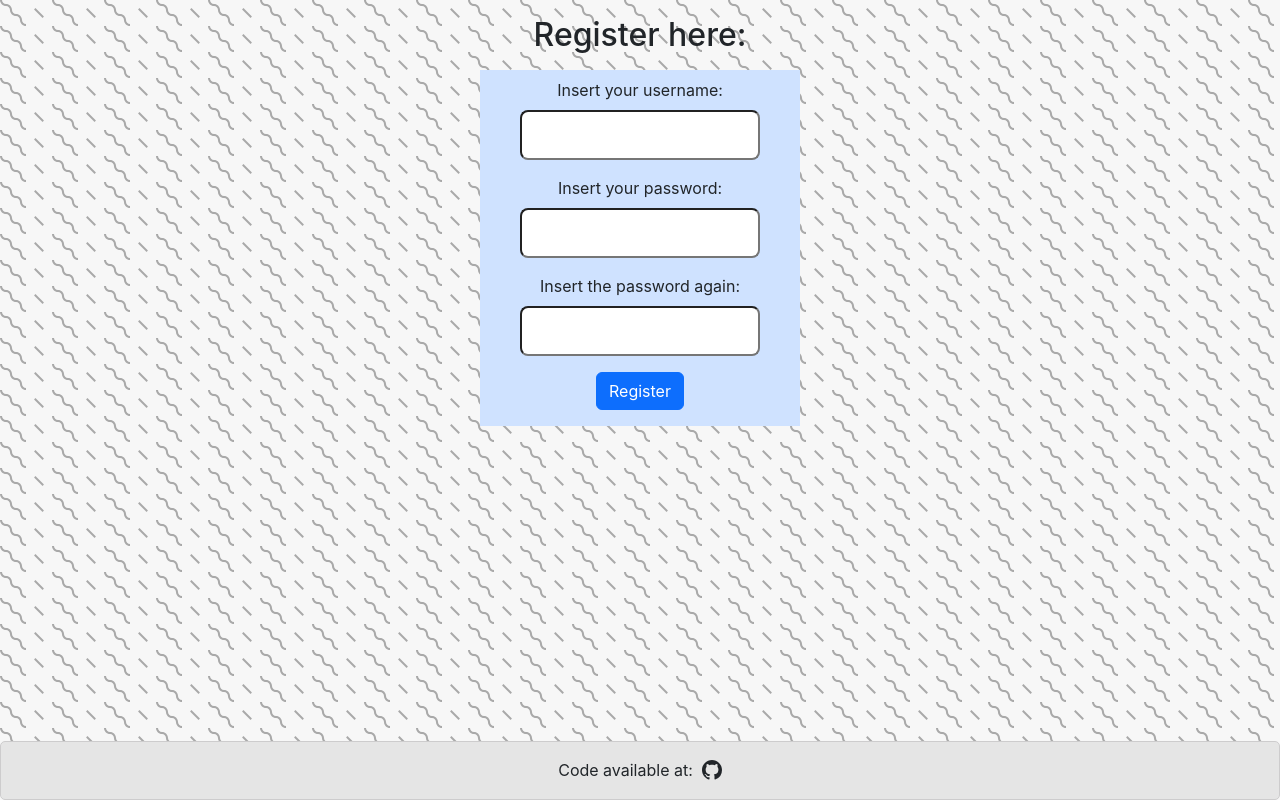
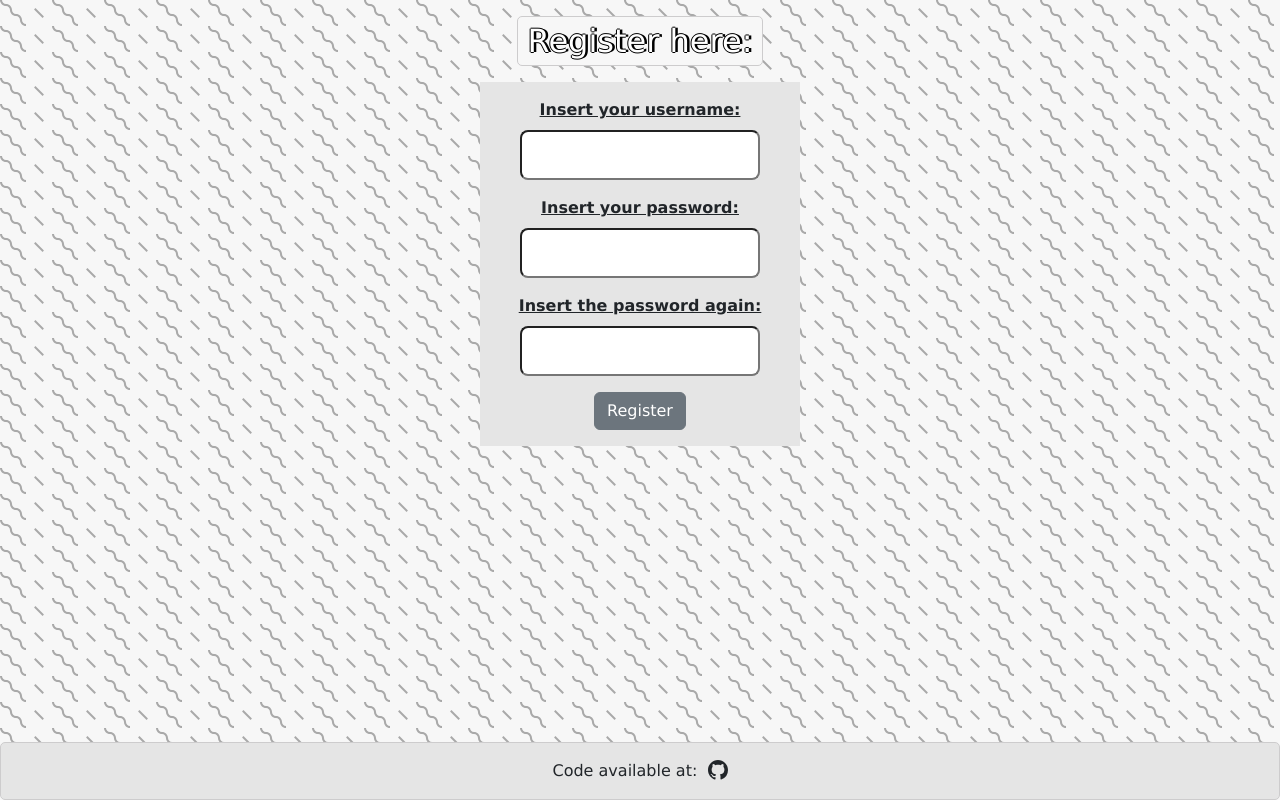
Before and after one commit to ernestsmotlak/ChatApp, a React (Create React App) app in the folder briscuola/: page /register in a window 1280 px wide. Built offline with nearby package versions, Linux system fonts and the light colour scheme; no server answers.

Commit message:
Finished!!!

```diff
--- a/briscuola/src/Login_SignUp/Login.js
+++ b/briscuola/src/Login_SignUp/Login.js
@@ -65,11 +65,11 @@
                 onSubmit={handleSubmit}
                 style={{ backgroundColor: '#e5e5e5', borderColor: '#cdcccd', borderWidth: '1px', borderStyle: 'solid', borderRadius: '5px' }}>
                 <div className='row justify-content-center'>
-                    <label className='form-label mt-3'>Insert your username:</label>
+                    <label className='form-label mt-3' style={{ textDecoration: 'underline', fontWeight: 'bold' }}>Insert your username:</label>
                     <input className='form-control-lg w-75 mb-3 login-form' style={{backgroundColor: '#F7F7F7'}} type="text" value={username} onChange={(e) => setUsername(e.target.value)} />
                 </div>
                 <div className='row justify-content-center'>
-                    <label className='form-label'>Insert you password:</label>
+                    <label className='form-label' style={{ textDecoration: 'underline', fontWeight: 'bold' }}>Insert you password:</label>
                     <input className='form-control-lg w-75 login-form' style={{backgroundColor: '#F7F7F7'}} type="password" value={password} onChange={(e) => setPassword(e.target.value)} />
                 </div>
                 <button className='btn btn-secondary mt-3 mb-3' type='submit'>Login.</button>
--- a/briscuola/src/Login_SignUp/Register.js
+++ b/briscuola/src/Login_SignUp/Register.js
@@ -51,25 +51,27 @@
 
     return (
         <div>
-            <h2 className='mt-3 mb-3'>Register here:</h2>
-            <form className='container login-form w-25 bg-primary-subtle' onSubmit={handleSubmit}>
+            <h2 className='mt-3 mb-3 header'>Register here:</h2>
+            <form className='container login-form w-25'
+                style={{ backgroundColor: '#E5E5E5' }}
+                onSubmit={handleSubmit}>
                 {/* Username input */}
                 <div className='row justify-content-center'>
-                    <label className='form-label mt-2'>Insert your username:</label>
+                    <label className='form-label mt-3' style={{ textDecoration: 'underline', fontWeight: 'bold' }}>Insert your username:</label>
                     <input className='form-control-lg w-75 mb-3 login-form' type="text" value={username} onChange={(e) => setUsername(e.target.value)} />
                 </div>
                 {/* Password input */}
                 <div className='row justify-content-center'>
-                    <label className='form-label'>Insert your password:</label>
+                    <label className='form-label' style={{ textDecoration: 'underline', fontWeight: 'bold' }}>Insert your password:</label>
                     <input className='form-control-lg w-75 login-form' type="password" value={password} onChange={(e) => setPassword(e.target.value)} />
                 </div>
                 {/* Password again input */}
                 <div className='row justify-content-center mt-3'>
-                    <label className='form-label'>Insert the password again:</label>
+                    <label className='form-label' style={{ textDecoration: 'underline', fontWeight: 'bold' }}>Insert the password again:</label>
                     <input className='form-control-lg w-75 login-form' type="password" value={passwordAgain} onChange={(e) => setPasswordAgain(e.target.value)} />
                 </div>
                 {/* Submit button */}
-                <button className='login-form-button mt-3 mb-3 btn btn-primary' type="submit">
+                <button className='login-form-button mt-3 mb-3 btn btn-secondary' type="submit">
                     Register
                 </button>
             </form>
--- a/briscuola/src/index.css
+++ b/briscuola/src/index.css
@@ -1,11 +1,10 @@
 body {
   margin: 0;
-  font-family: -apple-system, BlinkMacSystemFont, 'Segoe UI', 'Roboto', 'Oxygen',
-    'Ubuntu', 'Cantarell', 'Fira Sans', 'Droid Sans', 'Helvetica Neue',
-    sans-serif;
+  font-family: Verdana, Geneva, Tahoma, sans-serif;
   -webkit-font-smoothing: antialiased;
   -moz-osx-font-smoothing: grayscale;
 }
+/* verdana */
 
 code {
   font-family: source-code-pro, Menlo, Monaco, Consolas, 'Courier New',
```
Also changed, not shown: 1 other file (tests, documents, lock files or other folders).
